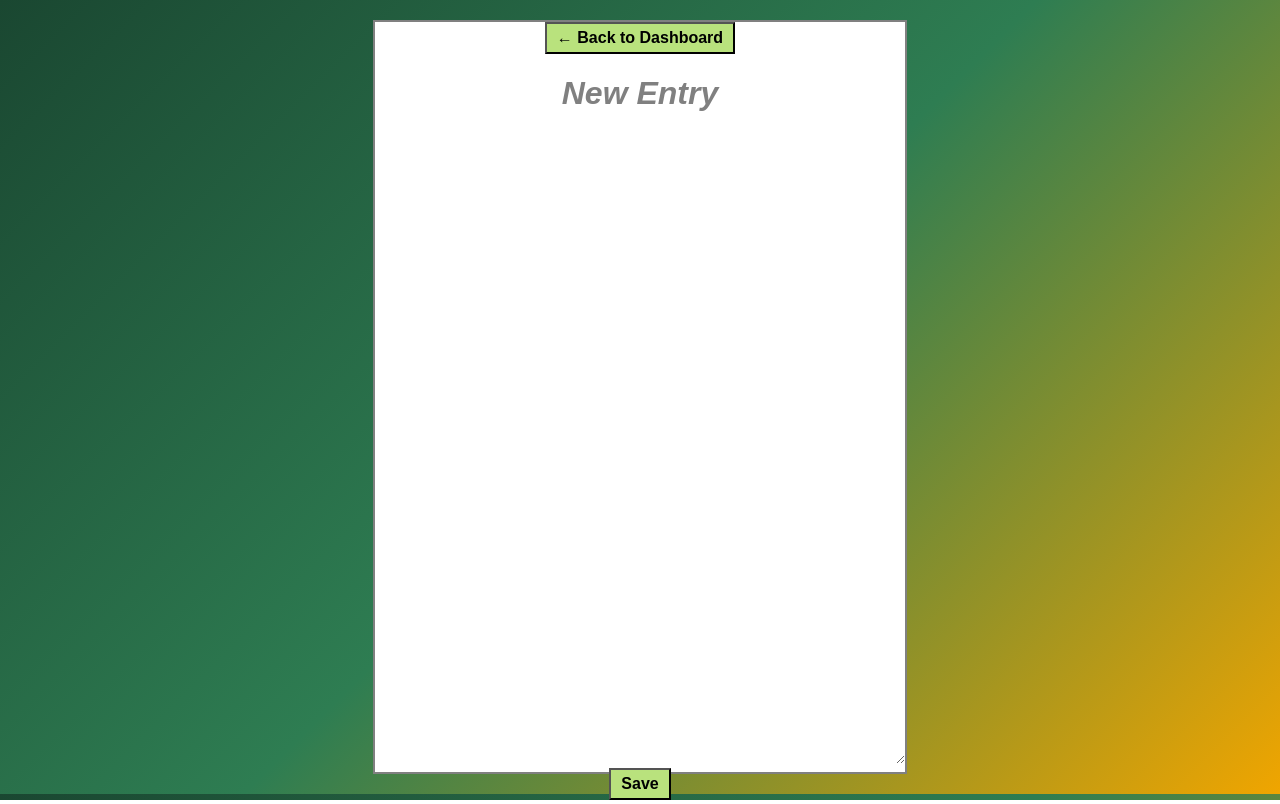
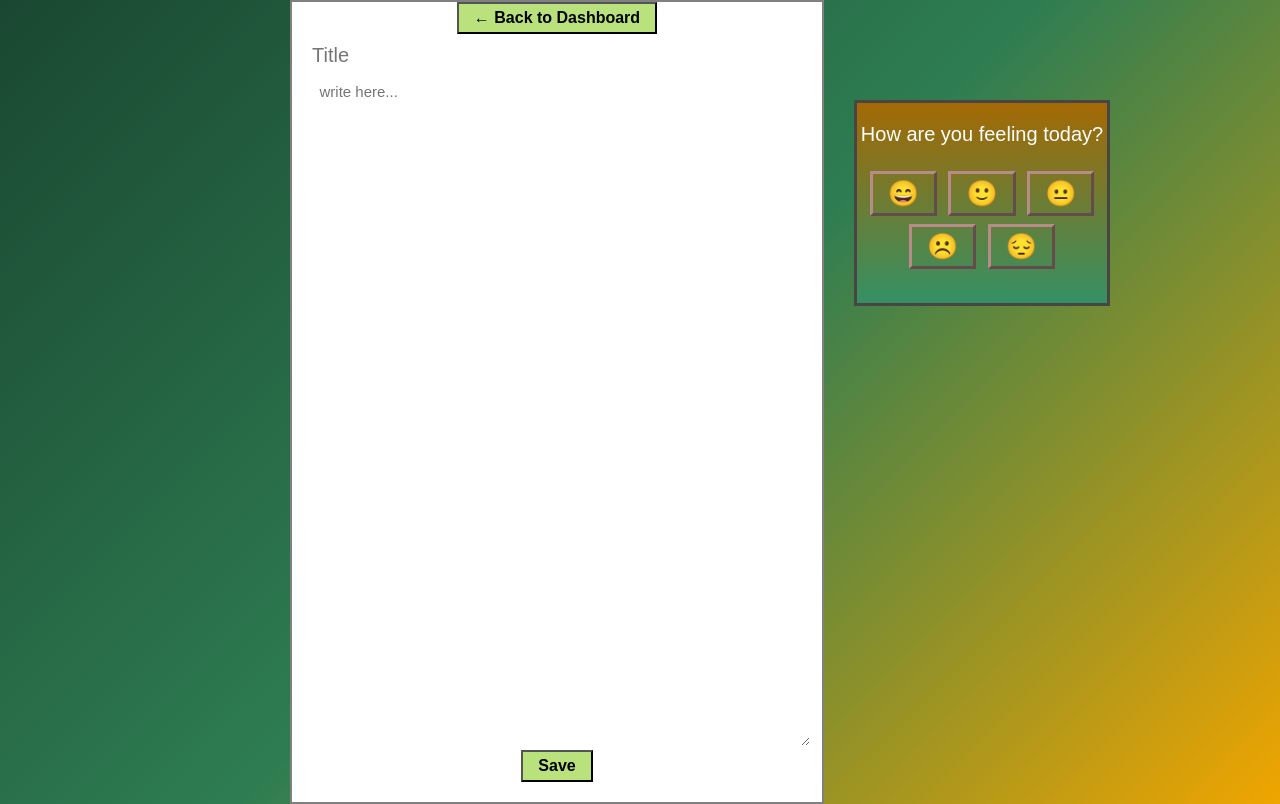
Before and after one commit to AbdulMajid08/CIS-444-Final-Project, a plain HTML site: page journal/index.html in a window 1280 px wide. Drawn offline with Linux system fonts and the light colour scheme.

Commit message:
created mood box with saving and updated title saving

```diff
--- a/journal/index.html
+++ b/journal/index.html
@@ -6,14 +6,24 @@
     <link rel="stylesheet" href="style.css" />
 </head>
 
-<script src="script.js"></script>
 <body>
     <header>
-        <div id="page">
-            <button onclick="window.location.href='../dashboard/index.html'">← Back to Dashboard</button>
-            <h1>New Entry</h1>
-            <textarea id="writing"></textarea>
-            <button id="save-btn">Save</button>
+        <div id="layout">
+            <div id="page">
+                <button onclick="window.location.href='../dashboard/index.html'">← Back to Dashboard</button>
+                <input id="title" type="text" placeholder="Title"/>
+                <textarea id="writing" placeholder="write here..."></textarea>
+                <button id="save-btn">Save</button>
+            </div>
+            <div id="moodBox">
+                <p> How are you feeling today? </p>
+                <button class="mood-btn">😄</button>
+                <button class="mood-btn">🙂</button>
+                <button class="mood-btn">😐</button>
+                <button class="mood-btn">☹️</button>
+                <button class="mood-btn">😔</button>
+            </div>
         </div>
     </header>
+<script src="script.js"></script>
 </body>
--- a/journal/script.js
+++ b/journal/script.js
@@ -1,8 +1,23 @@
-document.addEventListener('DOMContentLoaded', function() {
+document.addEventListener('DOMContentLoaded', function () {
 
   // check if we are editing an existing entry
   const params = new URLSearchParams(window.location.search);
   const editIndex = params.get('edit');
+
+  let selectedMood = '😐';
+
+  const moodButtons = document.querySelectorAll('.mood-btn');
+
+  // saving clicked mood
+  moodButtons.forEach(function (button) {
+    button.addEventListener('click', function () {
+      selectedMood = button.textContent;
+      moodButtons.forEach(function (btn) {
+        btn.classList.remove('selected');
+      });
+      button.classList.add('selected');
+    });
+  });
 
   // if editing, load the existing entry into the textarea
   if (editIndex !== null) {
@@ -11,13 +26,22 @@ document.addEventListener('DOMContentLoaded', function() {
     const entry = entries[editIndex];
     if (entry) {
       document.getElementById('writing').value = entry.text;
+      document.getElementById('title').value = entry.title;
+     selectedMood = entry.mood;
+
+      moodButtons.forEach(function (btn) {
+        btn.classList.remove('selected');
+        if (btn.textContent === selectedMood) {
+          btn.classList.add('selected');
+        }
+      });
     }
   }
+    document.getElementById('save-btn').addEventListener('click', function () {
+      const text = document.getElementById('writing').value.trim();
+      const title = document.getElementById('title').value.trim();
 
-  document.getElementById('save-btn').addEventListener('click', function() {
-    const text = document.getElementById('writing').value.trim();
-
-    if (!text) {
+      if (!text || !title) {
         alert('Please write something before saving.');
         return;
       }
@@ -28,12 +52,14 @@ document.addEventListener('DOMContentLoaded', function() {
       if (editIndex !== null) {
         // update existing entry
         entries[editIndex].text = text;
+        entries[editIndex].title = title;
+        entries[editIndex].mood = selectedMood;
       } else {
         // add new entry
         entries.push({
           date: new Date().toLocaleDateString(),
-        title: 'Journal Entry',
-        mood: '😐', // we need to add a button in the journal for the user to be able to select what mood he feels and it needs to reflect it
+          title: title,
+          mood: selectedMood, // we need to add a button in the journal for the user to be able to select what mood he feels and it needs to reflect it
           text: text
         });
       }
@@ -41,5 +67,4 @@ document.addEventListener('DOMContentLoaded', function() {
       localStorage.setItem('journalEntries_' + user, JSON.stringify(entries));
       window.location.href = '../dashboard/index.html';
     });
-
   });
--- a/journal/style.css
+++ b/journal/style.css
@@ -2,33 +2,94 @@ body {
     font-family: 'DM Sans', sans-serif;
     background: linear-gradient(135deg, #1a4731 0%, #2e7d52 50%, #f0a500 100%);
     color: gray;
+    margin: 0;
+    min-height: 100vh;
 }
 h1 {
     font-style: italic;
 }
 button {
     font-family: 'DM Sans', sans-serif;
-    padding: 5px 10px;
+    padding: 5px 15px;
     color: black;
     background-color: #b9e27d;
     text-align: center;
     font-weight: 600;
     font-size: 16px;
+    cursor: pointer;
 }
+
+button:hover{
+    background-color:azure;
+}
+
+#layout {
+    display: flex;
+    justify-content: center;
+    align-items: flex-start;
+    gap: 30px;
+}
+
 #page {
     width: 530px;
-    height: 750px;
+    height: 800px;
     background: white;
-    margin: 20px auto;
     text-align: center;
+    margin-left: 120px;
     border: 2px solid gray;
 }
+
+#title {
+    margin-top: 10px;
+    height:20px;
+    width:490px;
+    font-size: 20px;
+    border: none;
+}
+
 #writing {
     font-family: 'DM Sans', sans-serif;
-    width: 500px;
-    height: 600px;
+    font-size: 15px;
+    width: 475px;
+    height: 650px;
     text-align: left;
     padding: 15px;
     line-height: 1.5;
     border: none;
 }
+
+#moodBox {
+    background: linear-gradient(to top, #359064, rgb(164, 105, 4));
+    font-family:fantasy;
+    font-size: 20px;
+    color:rgb(255, 255, 255);
+    width: 250px;
+    height: 200px;
+    border: 3px solid rgb(74, 69, 69);
+    margin-top: 100px;
+    text-align: center;
+    justify-content: center;
+
+}
+
+.mood-btn {
+    background:none;
+    border: 3px outset rgb(185, 138, 138);
+    font-size: 25px;
+    margin: 3px;
+    margin-top: 5px;
+    cursor:pointer;
+}
+
+.mood-btn:hover{
+    background-color: rgb(139, 113, 123);
+}
+
+.mood-btn.selected{
+    background-color: rgb(139, 113, 123);
+}
+html,
+body {
+    margin: 0;
+    min-height: 100vh;
+}
```
Lines whose indentation alone changed are shown as unchanged.
